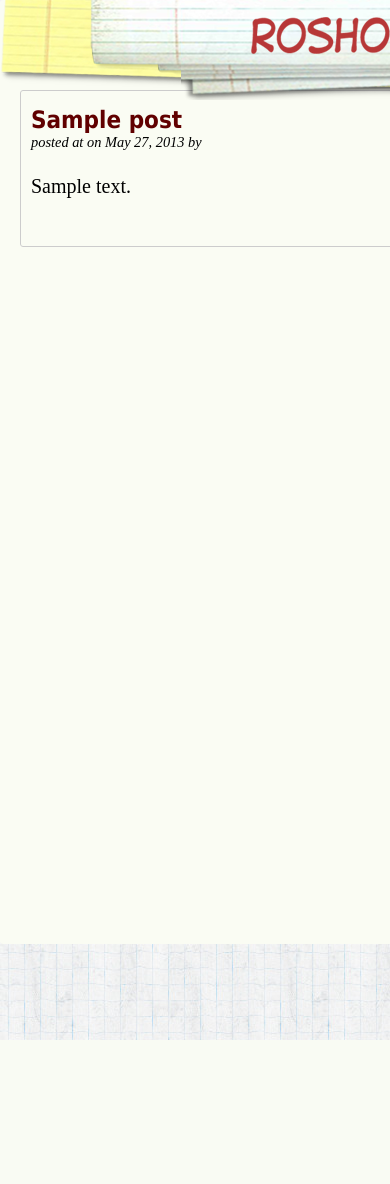
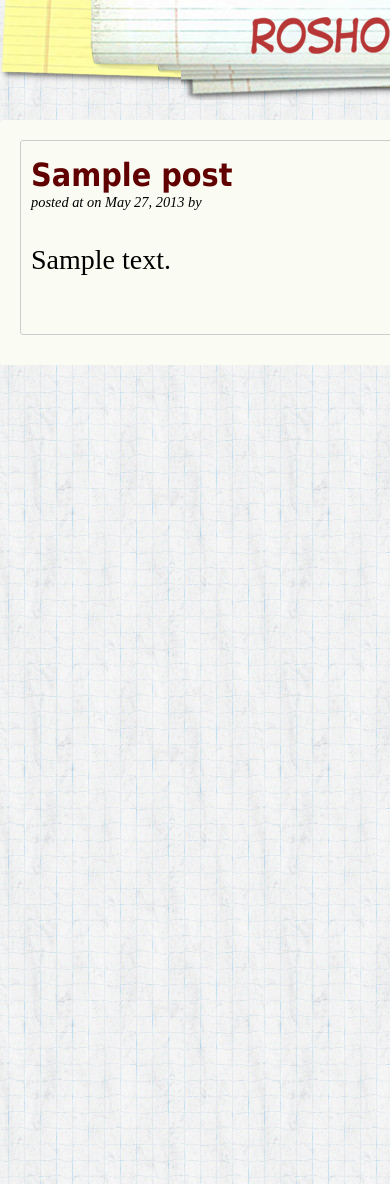
Before and after one commit to roshow/roshow-wp, a WordPress theme: template index.php in a window 390 px wide; the page is wider, and only the part inside the window is pictured. Shown: the top 1184 px of that part. Before the commit the page ends 1040 px from the top of that part, so only its background shows below. Run offline with PHP 8.4 and a stand-in for WordPress, Linux system fonts and the light colour scheme; the site name, menu and one post (Sample post) are stand-ins, and other content is empty; some libraries are stand-ins or nearby versions.

Commit message:
first version up on roshow.net

```diff
--- a/index.php
+++ b/index.php
@@ -1,13 +1,12 @@
 
 <?php get_header(); ?>
+
 <body>
 	<div id='wrapper'>
-
+		<div id="header_div"></div>
 		<div id='post_wrapper'>
-
 		<?php if (have_posts()) : ?>
 	   	<?php while (have_posts()) : the_post(); ?>
-
 	    	<div class='post_item'>
 	 			<div class='the_title'><a href='<?php the_permalink(); ?>'><?php the_title(); ?></a></div>
 	 			<div class='post_data'>posted at <?php the_modified_time();?> on <?php the_modified_date(); ?> by <a href="<?php get_author_posts_url( get_the_author_meta( 'ID' ) ); ?>" target="_blank"><?php the_author_meta( 'display_name' ); ?></a></div>
@@ -24,18 +23,14 @@
 					<a href="<?php comments_link(); ?>"><?php comments_number('0 COMMENTS', '1 COMMENT', '% COMMENTS')?></a>
 				</div>
 			</div>
-
 	   	<?php endwhile; ?>
 		<?php endif;?>
-
 			<span style='float:left;'><?php next_posts_link('&laquo; Previous entries');?></span>
 			<span style='float:right;'><?php previous_posts_link('Next entries &raquo;');?></span>
+		</div>
 
-		</div>
-		<?php get_sidebar(); ?>
-
-		<div id="header_div"></div>
+<?php get_sidebar(); ?>
 
 	</div>
 
-	<?php get_footer(); ?>
+<?php get_footer(); ?>
--- a/style.css
+++ b/style.css
@@ -51,6 +51,7 @@ a:hover {
 	left: 0px;
 	background-image: url('images/header.png');
 	cursor: pointer;
+	z-index: 2;
 }
 
 
@@ -170,16 +171,23 @@ img.alignleft {
 }
 
 @media only screen and (max-device-width: 960px) {
+	#wrapper > div {
+		position: relative;
+	}
 		#sidebar {
 			visibility: hidden;
 		}
 		#post_wrapper{
-		top: 0;
-		left: 0;
 			width: 100%;
-		height: 100%;
+			height: auto;
+			display: block;
+			padding-top: 10px;
+			margin-top: 20px;
+		}
+		.the_title {
+			font-size: 2em;
 		}
 		.the_content {
-		font-size: 1.25em;
+			font-size: 1.75em;
 		}
 }
```
Also changed, not shown: single.php (+4 -13 lines). Lines whose indentation alone changed are shown as unchanged.
